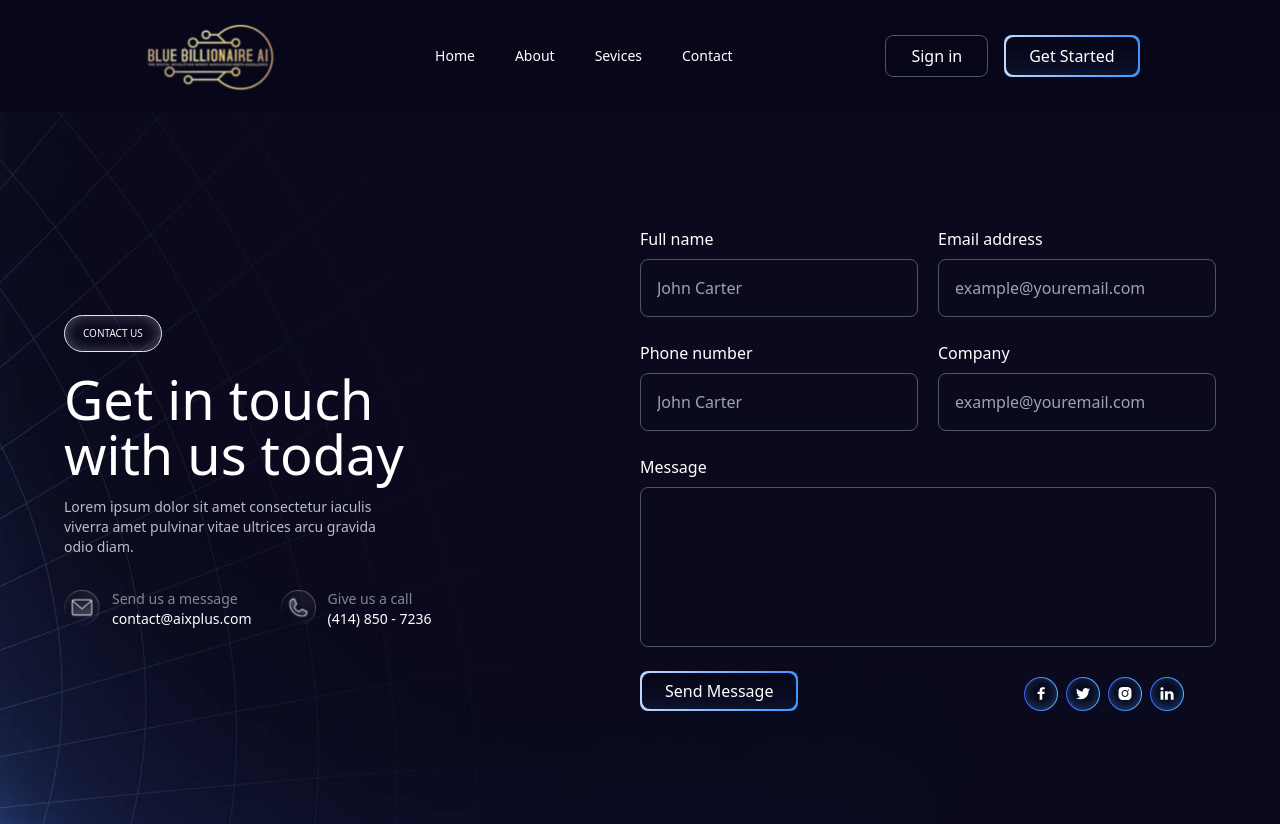
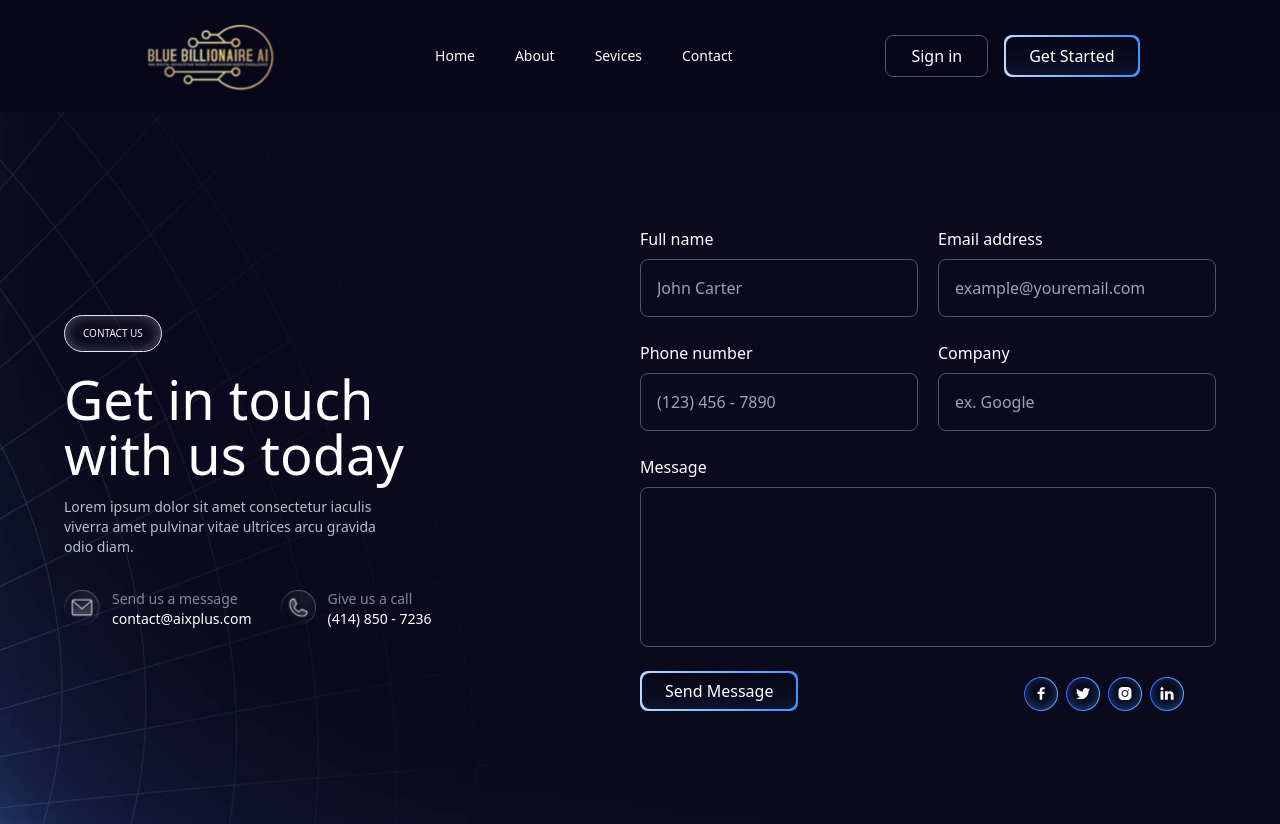
Before and after one commit to remeessalam/abuzars, a React (Vite) app: page /contactus in a window 1280 px wide. Shown: the top 824 px of the page. Built offline with nearby package versions, Linux system fonts and the light colour scheme.

Commit message:
fix issues

```diff
--- a/src/pages/ContactusPage/Sections/Section.jsx
+++ b/src/pages/ContactusPage/Sections/Section.jsx
@@ -88,7 +88,7 @@ const Section = () => {
               <div className="border border-[#505362] rounded-lg mt-2">
                 <input
                   type="number"
-                  placeholder="John Carter"
+                  placeholder="(123) 456 - 7890"
                   className="py-4 w-full pl-4 bg-transparent border-none focus:outline-none focus:ring-0"
                 />
               </div>
@@ -98,7 +98,7 @@ const Section = () => {
               <div className="border border-[#505362] rounded-lg mt-2">
                 <input
                   type="text"
-                  placeholder="example@youremail.com"
+                  placeholder="ex. Google"
                   className="py-4 w-full pl-4 bg-transparent border-none focus:outline-none focus:ring-0"
                 />
               </div>
@@ -108,9 +108,9 @@ const Section = () => {
             <div className="w-full">
               <h3>Message</h3>
               <div className="border border-[#505362] min-h-40 rounded-lg mt-2">
-                <input
-                  type="text"
-                  className="py-4  pl-4 bg-transparent border-none focus:outline-none focus:ring-0"
+                <textarea
+                  className="py-4 w-full pl-4 bg-transparent border-none focus:outline-none focus:ring-0 resize-none"
+                  rows="4"
                 />
               </div>
             </div>
```
Also changed, not shown: src/pages/ContactusPage/Sections/SectionTwo.jsx (+1 -10 lines).
